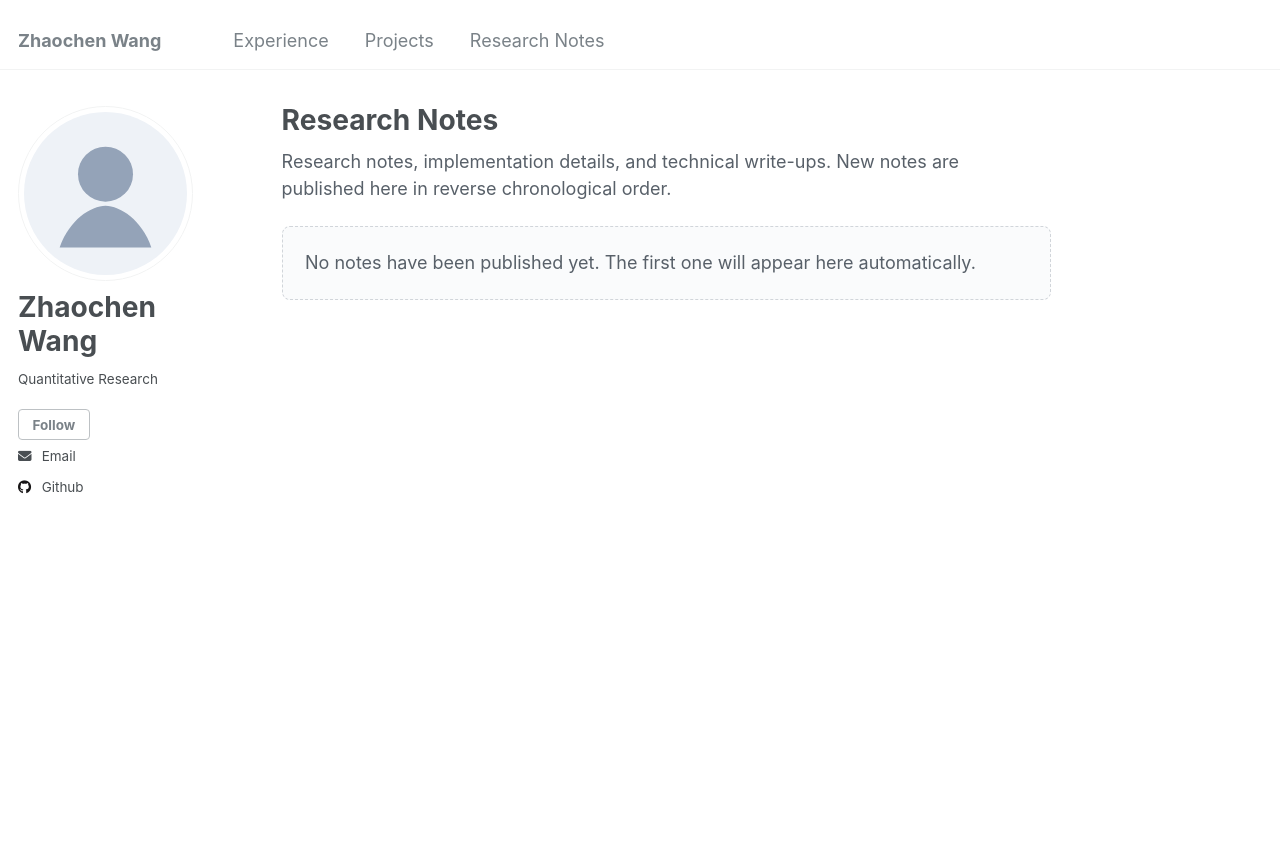
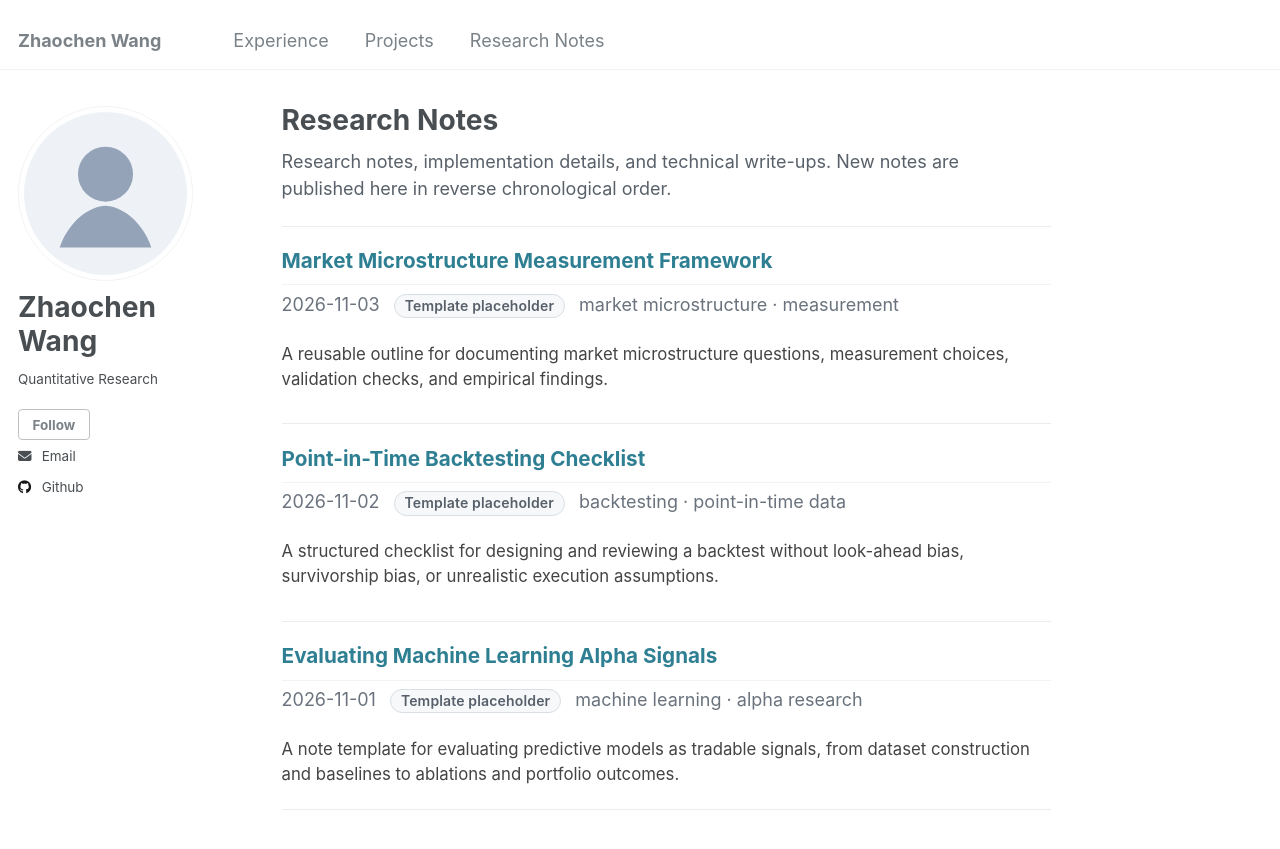
Before and after one commit to AntwerpBlue/AntwerpBlue.github.io, a Jekyll site: the page built from _pages/notes.md, in a window 1280 px wide and 981 px high. Shown: the top 849 px of the window. Built offline with Jekyll 4.4.1, drawn with Linux system fonts in a browser that asks for light colours.

Commit message:
Add research note template placeholders

```diff
--- a/_layouts/note.html
+++ b/_layouts/note.html
@@ -6,6 +6,9 @@ layout: default
 
 <header class="note-header">
   <h1 class="page__title" itemprop="headline">{{ page.title }}</h1>
+  {% if page.status == "template" %}
+    <p class="note-status">Template placeholder</p>
+  {% endif %}
   {% if page.date or page.read_time %}
     <p class="page__meta">
       {% if page.date %}<time datetime="{{ page.date | date_to_xmlschema }}">{{ page.date | date: "%Y-%m-%d" }}</time>{% endif %}
--- /dev/null
+++ b/_notes/2026-11-01-machine-learning-alpha-evaluation.md
@@ -0,0 +1,35 @@
+---
+title: "Evaluating Machine Learning Alpha Signals"
+date: 2026-11-01
+excerpt: "A note template for evaluating predictive models as tradable signals, from dataset construction and baselines to ablations and portfolio outcomes."
+tags:
+  - machine learning
+  - alpha research
+status: template
+---
+
+This is a template placeholder for a future research note. Replace each prompt with the exact experimental setup and observed results.
+
+## Research question
+
+Describe the prediction target, forecast horizon, intended trading decision, and the reason machine learning may add value over a simpler model.
+
+## Dataset and split
+
+Specify features, labels, universe construction, preprocessing, and the time-aware train, validation, and test split. Document how leakage is prevented.
+
+## Baselines
+
+Choose simple, credible baselines such as a historical mean, linear model, or existing factor specification. Define the comparison metrics in advance.
+
+## Model and ablations
+
+Record the model family, tuning procedure, regularization, random seeds, and ablations used to identify which inputs or components drive performance.
+
+## Evaluation
+
+Evaluate both predictive quality and portfolio outcomes. Include stability through time, turnover, costs, capacity, calibration, and exposure diagnostics.
+
+## Findings
+
+Summarize what generalizes out of sample, what does not, and which follow-up experiment would be most informative.
--- /dev/null
+++ b/_notes/2026-11-02-point-in-time-backtesting-checklist.md
@@ -0,0 +1,35 @@
+---
+title: "Point-in-Time Backtesting Checklist"
+date: 2026-11-02
+excerpt: "A structured checklist for designing and reviewing a backtest without look-ahead bias, survivorship bias, or unrealistic execution assumptions."
+tags:
+  - backtesting
+  - point-in-time data
+status: template
+---
+
+This is a template placeholder for a future research note. Use it to document a backtest before presenting performance statistics.
+
+## Research question
+
+Define the signal, investment universe, rebalance decision, and economic intuition in one concise statement.
+
+## Point-in-time inputs
+
+Document when every input became observable. Include reporting lags, universe membership, delistings, corporate actions, and revisions to historical data.
+
+## Portfolio construction
+
+Specify ranking, weighting, rebalance frequency, holding period, neutralization, exposure limits, and the treatment of missing observations.
+
+## Costs and constraints
+
+Describe commissions, spreads, market impact, borrow availability, turnover limits, capacity assumptions, and execution timing.
+
+## Diagnostics
+
+Check coverage, turnover, concentration, factor exposures, regime sensitivity, and whether results depend on a small number of securities or dates.
+
+## Results
+
+Report the main results, benchmark comparison, uncertainty estimates, and robustness tests. Add figures or tables only after the methodology is fixed.
--- /dev/null
+++ b/_notes/2026-11-03-market-microstructure-measurement-framework.md
@@ -0,0 +1,35 @@
+---
+title: "Market Microstructure Measurement Framework"
+date: 2026-11-03
+excerpt: "A reusable outline for documenting market microstructure questions, measurement choices, validation checks, and empirical findings."
+tags:
+  - market microstructure
+  - measurement
+status: template
+---
+
+This is a template placeholder for a future research note. Replace the prompts below with the actual research design, evidence, and conclusions.
+
+## Research question
+
+State the market behavior or trading mechanism being investigated, why it matters, and the hypothesis to be tested.
+
+## Data and sample
+
+Describe the data source, instruments, venue, sampling frequency, study period, filters, and known coverage limitations.
+
+## Measurement design
+
+Define the primary variables and estimators. Explain choices such as quote alignment, trade classification, spread measurement, and aggregation windows.
+
+## Validation checks
+
+List data-quality tests, alternative definitions, subsample comparisons, and sensitivity analyses that should be run before interpreting the results.
+
+## Findings
+
+Summarize the empirical results here. Separate robust evidence from tentative patterns and note any conflicting measurements.
+
+## Takeaways
+
+Record the practical implications, limitations, and the next experiment that would most reduce uncertainty.
--- a/_pages/notes.md
+++ b/_pages/notes.md
@@ -16,9 +16,10 @@ author_profile: true
       <li class="notes-list__item">
         <article>
           <h2 class="notes-list__title"><a href="{{ note.url | relative_url }}">{{ note.title }}</a></h2>
-          {% if note.date or note.tags %}
+          {% if note.date or note.tags or note.status %}
             <p class="notes-list__meta">
               {% if note.date %}<time datetime="{{ note.date | date_to_xmlschema }}">{{ note.date | date: "%Y-%m-%d" }}</time>{% endif %}
+              {% if note.status == "template" %}<span class="notes-list__status">Template placeholder</span>{% endif %}
               {% if note.tags and note.tags.size > 0 %}<span class="notes-list__tags">{{ note.tags | join: " · " }}</span>{% endif %}
             </p>
           {% endif %}
--- a/assets/css/main.scss
+++ b/assets/css/main.scss
@@ -185,6 +185,28 @@
   margin-left: 0.5rem;
 }
 
+.notes-list__status,
+.note-status {
+  display: inline-block;
+  border: 1px solid #d8dee4;
+  border-radius: 999px;
+  background: #f6f8fa;
+  color: #57606a;
+  font-size: 0.78em;
+  font-weight: 600;
+  letter-spacing: 0.01em;
+  line-height: 1.6;
+  padding: 0 0.55rem;
+}
+
+.notes-list__status {
+  margin-left: 0.5rem;
+}
+
+.note-status {
+  margin: -0.45rem 0 0.8rem;
+}
+
 .notes-empty {
   padding: 1.25rem;
   border: 1px dashed #d1d5da;
```
Also changed, not shown: README.md (+3 -0 lines), _pages/about.md (+7 -1 lines), 1 other file.
